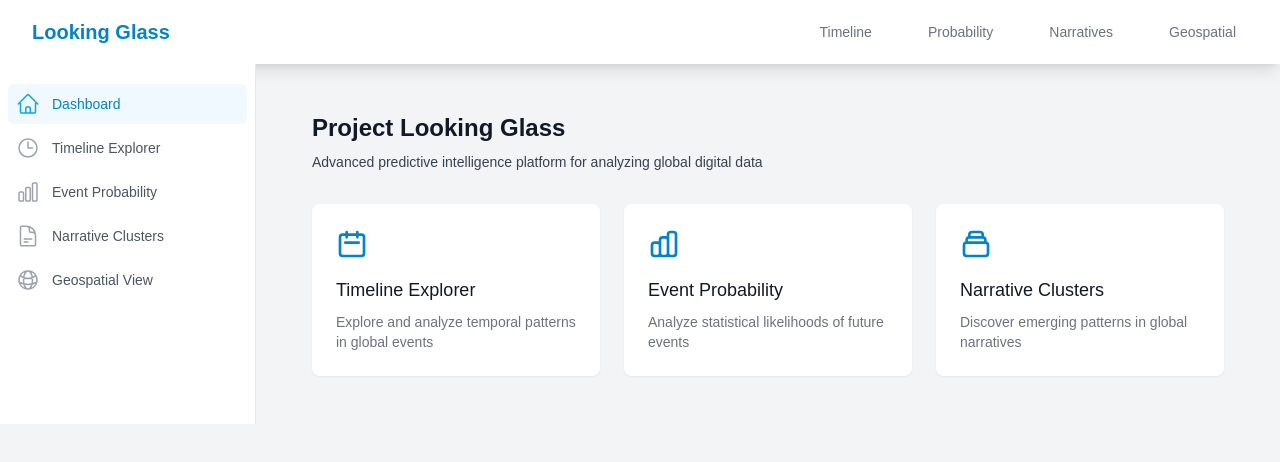
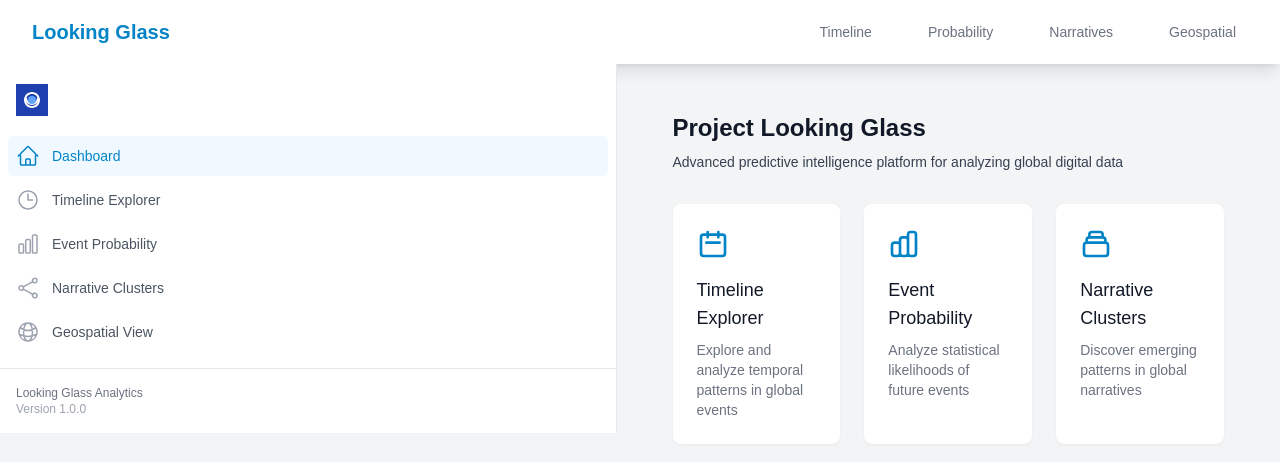
Before and after one commit to SRTaxiCab/blackboxai-1746680256453, a React (Create React App) app in the folder looking-glass/frontend/: page / in a window 1280 px wide. Shown: the top 462 px of the page. Built offline with nearby package versions, Linux system fonts and the light colour scheme; a web font is replaced by a local one.

Commit message:
Add looking-glass/frontend/src/components/Sidebar.tsx 1746682836780

```diff
--- a/looking-glass/frontend/src/components/Sidebar.tsx
+++ b/looking-glass/frontend/src/components/Sidebar.tsx
@@ -1,18 +1,18 @@
 import React from 'react';
 import { Link, useLocation } from 'react-router-dom';
 import {
+  HomeIcon,
+  ClockIcon,
   ChartBarIcon,
-  ClockIcon,
+  ShareIcon,
   GlobeAltIcon,
-  HomeIcon,
-  DocumentTextIcon,
 } from '@heroicons/react/24/outline';
 
 const navigation = [
   { name: 'Dashboard', href: '/', icon: HomeIcon },
   { name: 'Timeline Explorer', href: '/timeline', icon: ClockIcon },
   { name: 'Event Probability', href: '/probability', icon: ChartBarIcon },
-  { name: 'Narrative Clusters', href: '/narratives', icon: DocumentTextIcon },
+  { name: 'Narrative Clusters', href: '/narratives', icon: ShareIcon },
   { name: 'Geospatial View', href: '/geospatial', icon: GlobeAltIcon },
 ];
 
@@ -20,29 +20,34 @@ const Sidebar: React.FC = () => {
   const location = useLocation();
 
   return (
-    <div className="hidden md:flex md:flex-shrink-0">
-      <div className="flex flex-col w-64">
-        <div className="flex flex-col flex-grow pt-5 pb-4 overflow-y-auto bg-white border-r border-gray-200">
-          <div className="flex flex-col flex-grow">
-            <nav className="flex-1 px-2 space-y-1 bg-white">
+    <div className="flex h-full min-h-0 flex-1 flex-col border-r border-gray-200 bg-white">
+      <div className="flex flex-1 flex-col overflow-y-auto pt-5 pb-4">
+        <div className="flex flex-shrink-0 items-center px-4">
+          <img
+            className="h-8 w-auto"
+            src="/logo.svg"
+            alt="Looking Glass"
+          />
+        </div>
+        <nav className="mt-5 flex-1 space-y-1 bg-white px-2">
           {navigation.map((item) => {
             const isActive = location.pathname === item.href;
             return (
               <Link
                 key={item.name}
                 to={item.href}
-                    className={`${
+                className={`group flex items-center rounded-md px-2 py-2 text-sm font-medium ${
                   isActive
                     ? 'bg-primary-50 text-primary-600'
                     : 'text-gray-600 hover:bg-gray-50 hover:text-gray-900'
-                    } group flex items-center px-2 py-2 text-sm font-medium rounded-md`}
+                }`}
               >
                 <item.icon
-                      className={`${
+                  className={`mr-3 h-6 w-6 flex-shrink-0 ${
                     isActive
-                          ? 'text-primary-500'
+                      ? 'text-primary-600'
                       : 'text-gray-400 group-hover:text-gray-500'
-                      } mr-3 flex-shrink-0 h-6 w-6`}
+                  }`}
                   aria-hidden="true"
                 />
                 {item.name}
@@ -51,6 +56,10 @@ const Sidebar: React.FC = () => {
           })}
         </nav>
       </div>
+      <div className="flex flex-shrink-0 border-t border-gray-200 p-4">
+        <div className="flex w-full flex-col">
+          <p className="text-xs font-medium text-gray-500">Looking Glass Analytics</p>
+          <p className="text-xs text-gray-400">Version 1.0.0</p>
         </div>
       </div>
     </div>
```
Lines whose indentation alone changed are shown as unchanged.
